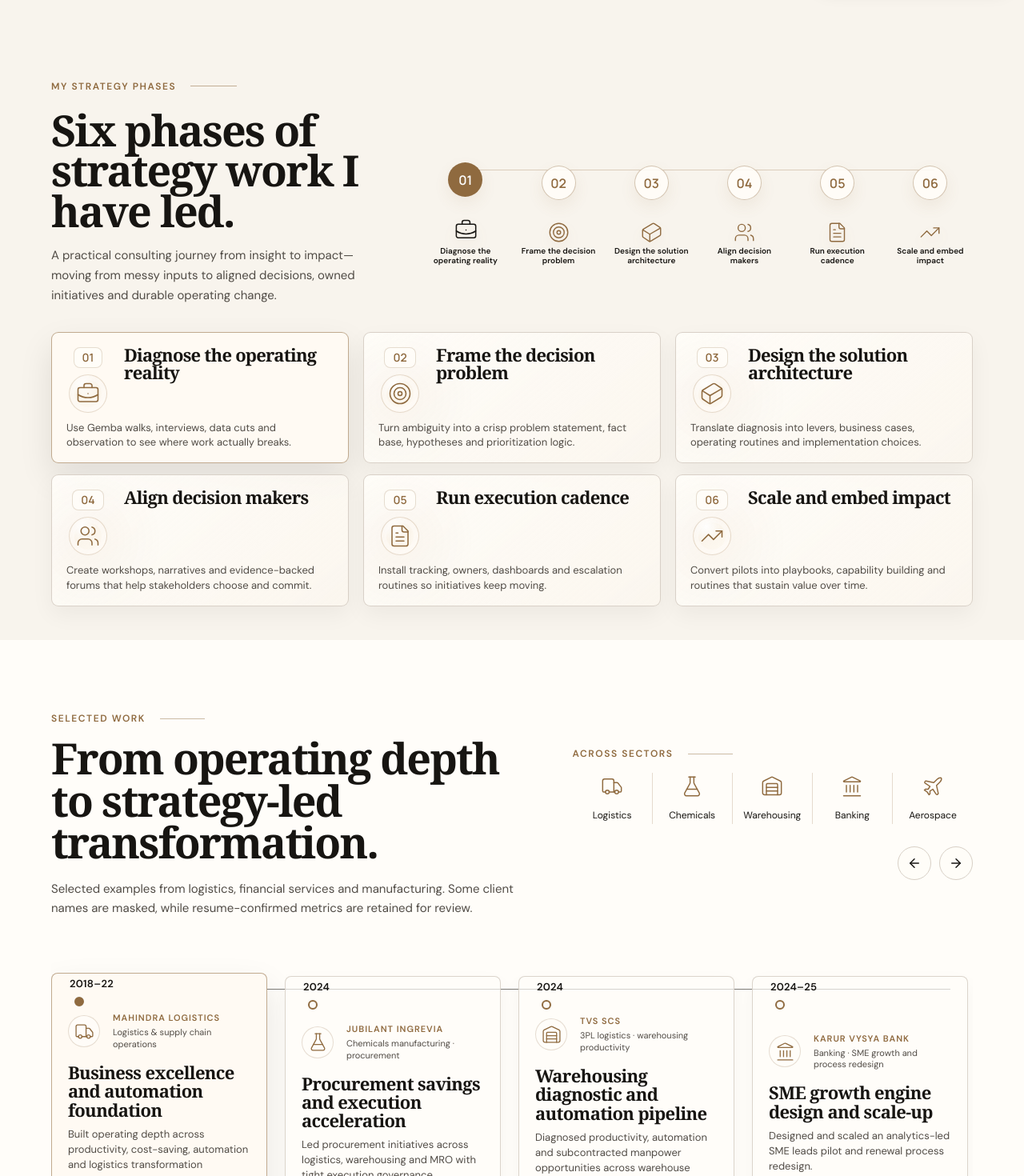
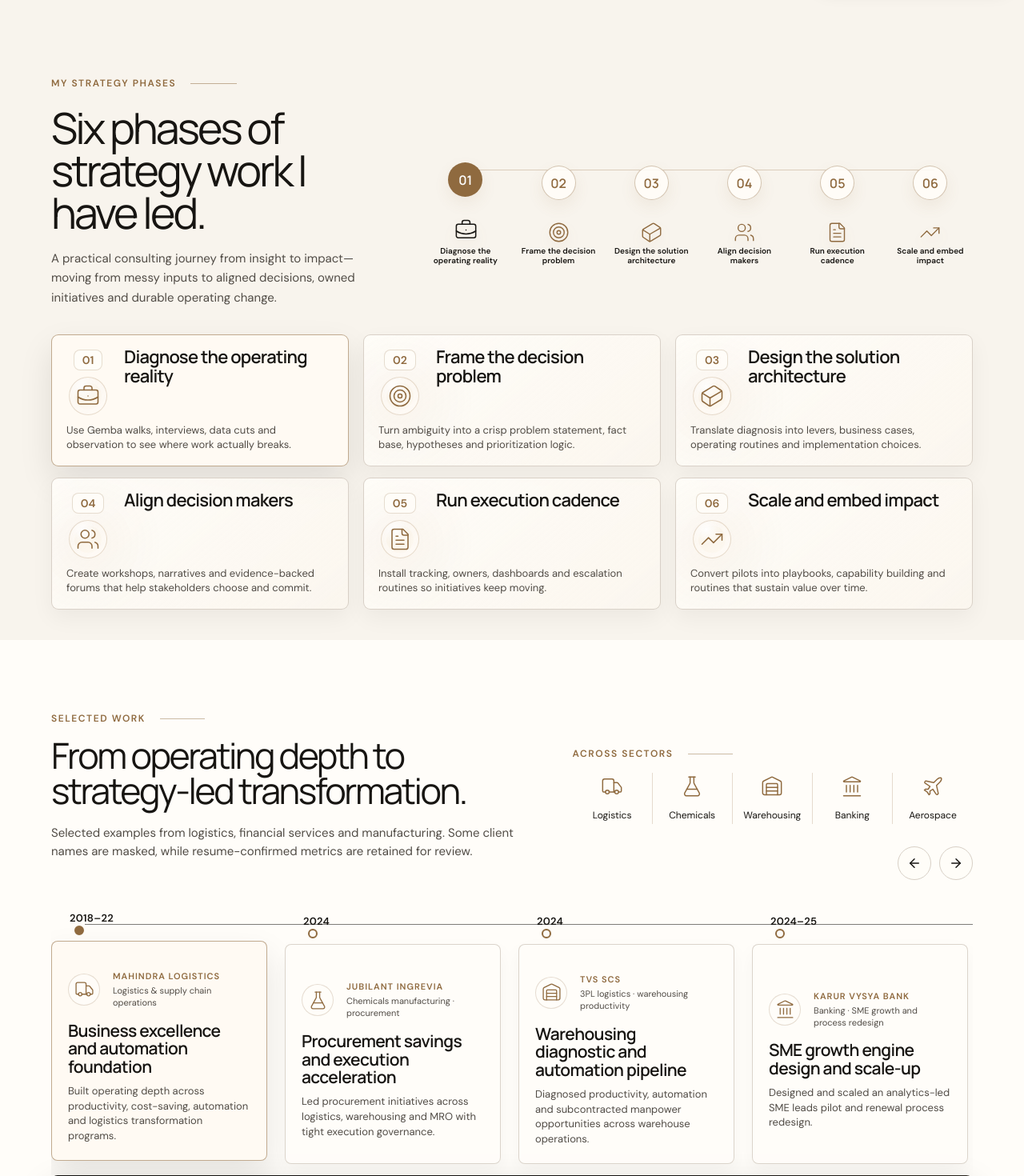
Before and after one commit to Prashant23saxena/ShivaniWebstie, a Next.js app: page /v4 in a window 1280 px wide. Shown: the part 800-2270 px from the top of the page at 80% size. Built offline with nearby package versions, Linux system fonts and the light colour scheme.

Commit message:
Standardize v4 typography and refine timeline layout

```diff
--- a/src/components/PortfolioV4.module.css
+++ b/src/components/PortfolioV4.module.css
@@ -2,6 +2,34 @@
   --accent: #8f6a3f;
   --accent-soft: rgba(238, 196, 92, 0.22);
   --highlight: #f6d77b;
+  --font-heading: "Manrope", sans-serif;
+  --font-body: "DM Sans", sans-serif;
+  --h1-size: clamp(56px, 5vw, 76px);
+  --h2-size: clamp(38px, 3.5vw, 56px);
+  --h3-size: 22px;
+  --body-size: 15px;
+  --small-size: 12px;
+}
+
+.root h1,
+.root h2,
+.root h3,
+.root h4 {
+  font-family: var(--font-heading);
+}
+
+.root p,
+.root button,
+.root a,
+.root small,
+.root span,
+.root em {
+  font-family: var(--font-body);
+}
+
+.headerSpacer {
+  width: 1px;
+  height: 1px;
 }
 
 .compareChip {
@@ -73,11 +101,11 @@
 .strategyHeroCopy h2 {
   max-width: 560px;
   font-size: clamp(44px, 4.2vw, 64px);
-  line-height: 0.94;
-  letter-spacing: -0.035em;
+  line-height: 0.98;
+  letter-spacing: -0.055em;
   margin-bottom: 18px;
-  font-family: Georgia, "Times New Roman", serif;
-  font-weight: 600;
+  font-family: var(--font-heading);
+  font-weight: 400;
 }
 
 .strategyHeroCopy p:not(:first-child) {
@@ -279,7 +307,7 @@
 }
 
 .strategyPhaseCard h3 {
-  font: 600 22px/1.04 Georgia, "Times New Roman", serif;
+  font: 600 var(--h3-size)/1.08 var(--font-heading);
   letter-spacing: -0.035em;
   margin: 0;
 }
@@ -327,11 +355,11 @@
 
 .workIntro h2 {
   max-width: 720px;
-  font-family: Georgia, "Times New Roman", serif;
-  font-weight: 600;
-  font-size: clamp(44px, 4.2vw, 64px);
+  font-family: var(--font-heading);
+  font-weight: 400;
+  font-size: var(--h2-size);
   line-height: 0.98;
-  letter-spacing: -0.035em;
+  letter-spacing: -0.055em;
   margin-bottom: 20px;
 }
 
@@ -412,7 +440,7 @@
   gap: 0;
   scroll-snap-type: x proximity;
   overscroll-behavior-inline: contain;
-  padding: 34px 2px 14px;
+  padding: 56px 2px 14px;
   scrollbar-width: thin;
   scrollbar-color: var(--accent) #ebe6de;
 }
@@ -424,9 +452,10 @@
 .workCards::before {
   content: "";
   position: absolute;
-  left: 26px;
-  right: 26px;
-  top: 50px;
+  left: 44px;
+  right: auto;
+  top: 31px;
+  width: calc((270px * 6) + (22px * 5) - 88px);
   border-top: 1px solid rgba(23, 21, 18, 0.55);
 }
 
@@ -438,7 +467,7 @@
   border: 1px solid rgba(216, 208, 198, 0.9);
   border-radius: 8px;
   background: rgba(255, 253, 249, 0.68);
-  padding: 48px 20px 20px;
+  padding: 36px 20px 20px;
   text-align: left;
   cursor: pointer;
   box-shadow: 0 10px 26px rgba(23, 21, 18, 0.04);
@@ -459,7 +488,7 @@
 
 .workCard [class*="chapterYear"] {
   position: absolute;
-  top: 4px;
+  top: -38px;
   left: 22px;
   color: var(--ink);
   font-size: 13px;
@@ -468,7 +497,7 @@
 
 .workCard i {
   position: absolute;
-  top: 29px;
+  top: -20px;
   left: 28px;
   width: 12px;
   height: 12px;
@@ -520,7 +549,7 @@
 }
 
 .workCard h3 {
-  font: 600 22px/1.06 Georgia, "Times New Roman", serif;
+  font: 600 21px/1.08 var(--font-heading);
   letter-spacing: -0.03em;
   margin: 12px 0 10px;
 }
@@ -586,7 +615,7 @@
 .caseSpotlight strong {
   display: block;
   color: #fffaf2;
-  font: 600 29px/1.05 Georgia, "Times New Roman", serif;
+  font: 600 27px/1.08 var(--font-heading);
   letter-spacing: -0.025em;
   margin-bottom: 12px;
 }
@@ -629,6 +658,10 @@
   max-height: calc(100svh - 136px);
   overflow-y: auto;
   padding-right: 18px;
+}
+
+.root [class*="educationItem"] i {
+  left: -18px;
 }
 
 .root [class*="aboutList"] {
--- a/src/components/PortfolioV4.tsx
+++ b/src/components/PortfolioV4.tsx
@@ -275,9 +275,7 @@ export default function PortfolioV4() {
       <motion.div className={styles.progress} style={{ scaleX: progress }} aria-hidden />
 
       <header className={styles.header}>
-        <button className={styles.monogram} onClick={() => scrollTo("home")} aria-label="Go home">
-          ST.
-        </button>
+        <span className={v4.headerSpacer} aria-hidden />
         <nav className={styles.desktopNav}>
           {navItems.map((item) => (
             <button key={item.id} className={`${styles.navBtn} ${active === item.label ? styles.navActive : ""}`} onClick={() => scrollTo(item.id)}>
```
